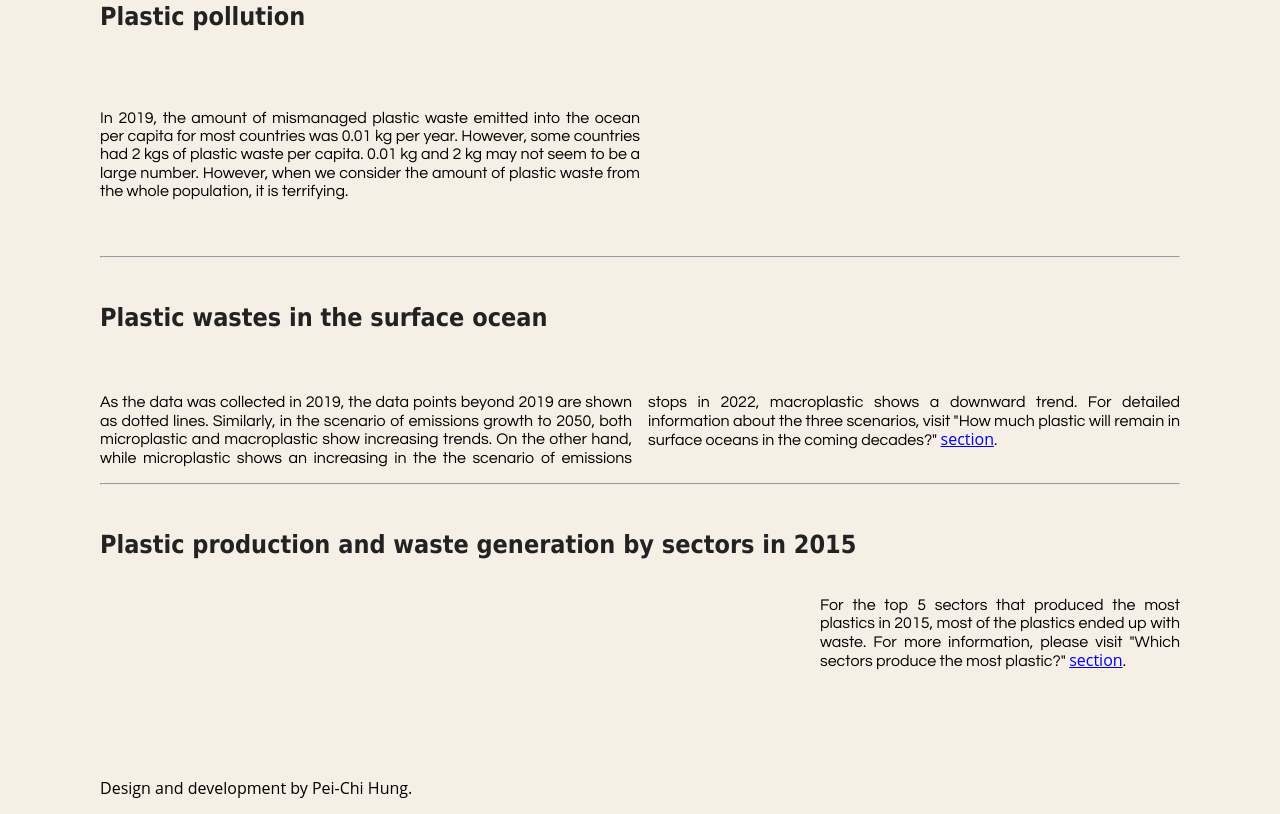
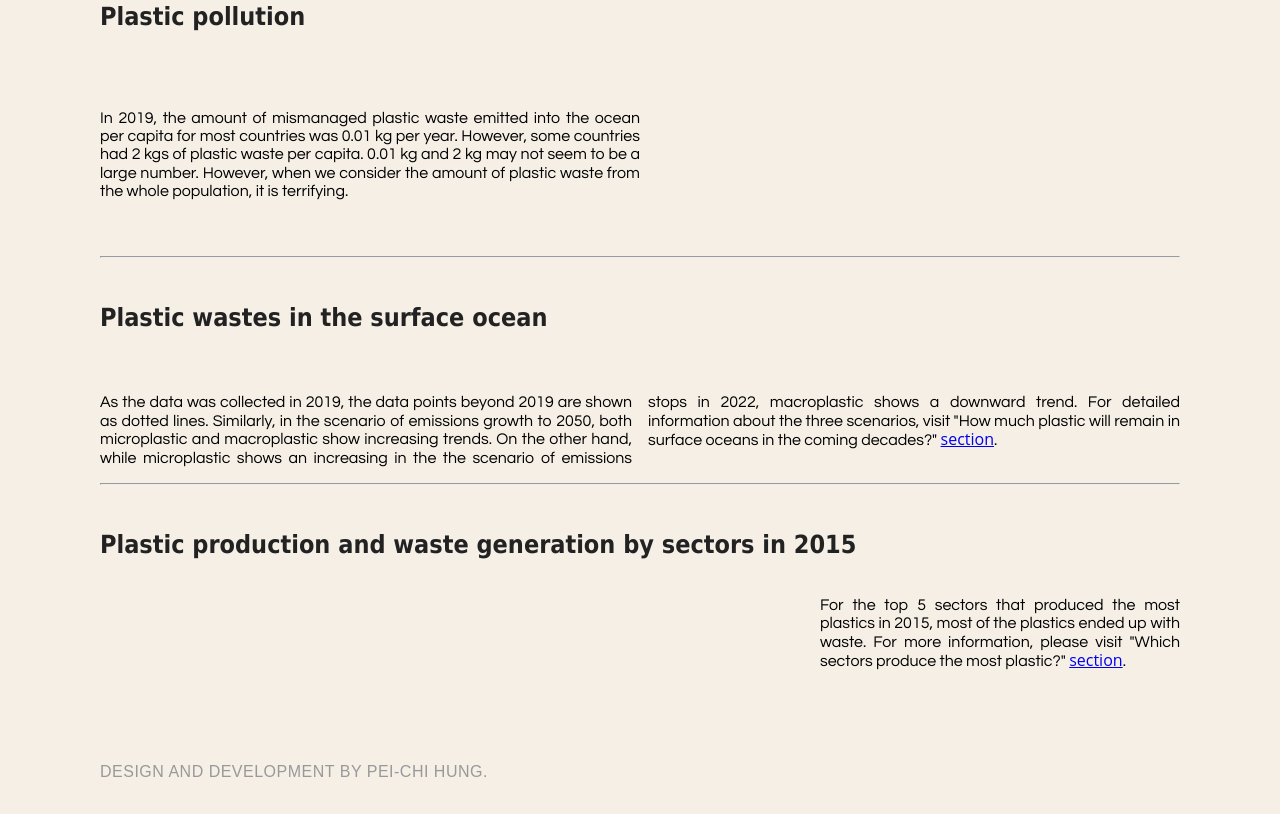
Before and after one commit to Patty-tw/3179, a plain HTML site: page index.html in a window 1280 px wide. Shown: the part 395-1209 px from the top of the page. After the commit the page ends 1177 px from the top, so only its background shows below. Drawn offline with nearby package versions, Linux system fonts and the light colour scheme; a script that the page names is missing; a web font is replaced by a local one.

Commit message:
Add files via upload

```diff
--- a/css/style.css
+++ b/css/style.css
@@ -8,8 +8,6 @@ h1 {
 
 body {
     background-color: #F5EFE6;
-
-
 }
 
 .page{
@@ -30,6 +28,7 @@ h1 {
 
 .description-right {
     padding-left: 20px;
+    align-items: center;
 }
 
 .description-left {
@@ -94,3 +93,20 @@ h3 {
     text-align: justify;
     text-justify: inter-word;
 }
+
+.credit {
+    display: flex;
+    justify-content: left;
+    /* align horizontal */
+    align-items: center;
+    /* align vertical */
+    color: #999;
+    text-transform: uppercase;
+    letter-spacing: .5px;
+    font-size: 16px;
+    font-family: "Space Grotesk", sans-serif;
+    margin: 0;
+    white-space: pre-wrap;
+    font-weight: 500;
+    font-style: normal;
+}
```
